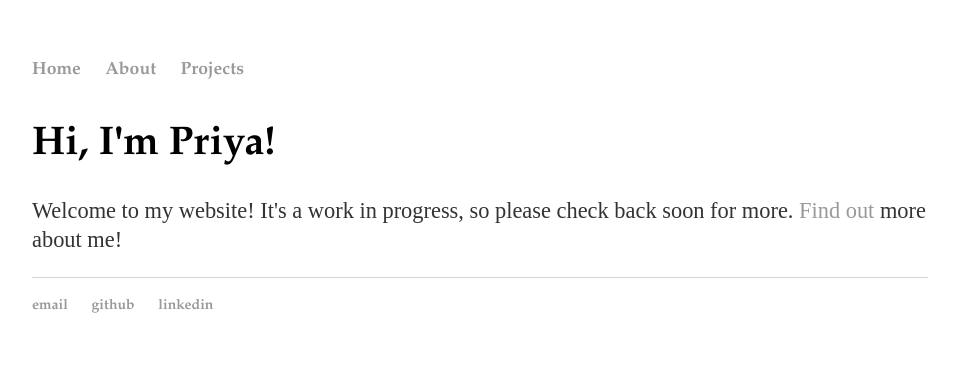
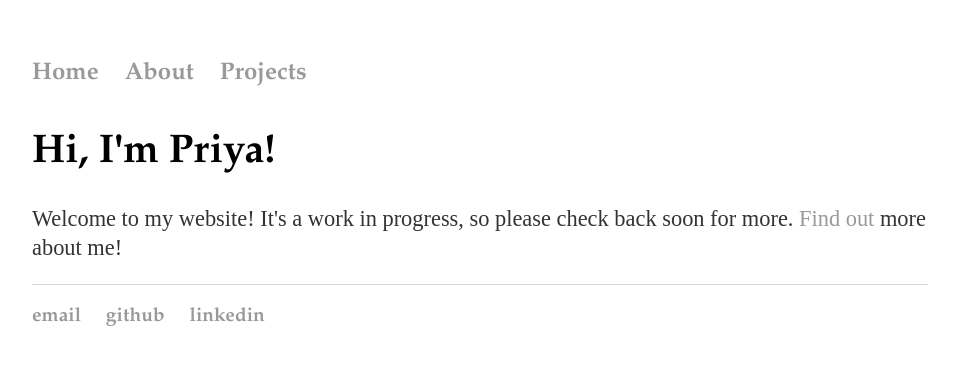
Before and after one commit to priya-padmanaban/priya-padmanaban.github.io, a Jekyll site: the page built from index.html, in a window 1280 px wide. Shown: the top 365 px of the page, without its empty margins (160-1117 px from the left). Built offline with Jekyll 4.4.1, drawn with Linux system fonts in a browser that asks for light colours.

Commit message:
Revert "."
This reverts commit f13afd5e4393c551b92950d13c165f9a8e323300.

```diff
--- a/css/main.css
+++ b/css/main.css
@@ -35,12 +35,11 @@ footer {
 
 ul {
     margin: 20px auto 40px;
-    font-size: 1.1em;
-    line-height: 1.2em;
+    font-size: 1.5em;
 }
 
 ul li {
-    list-style: square;
+    list-style: none;
 }
 
 *.project {margin: 0; padding: 0;}
```
